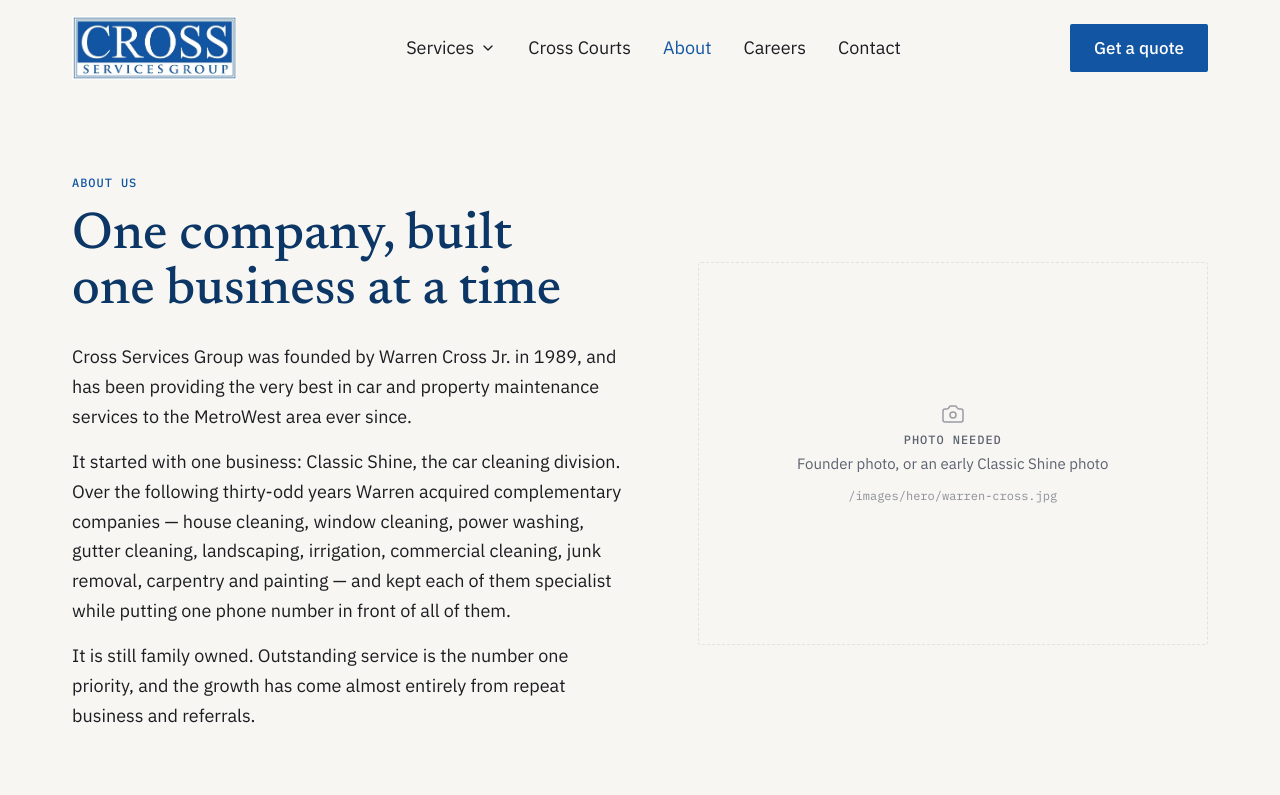
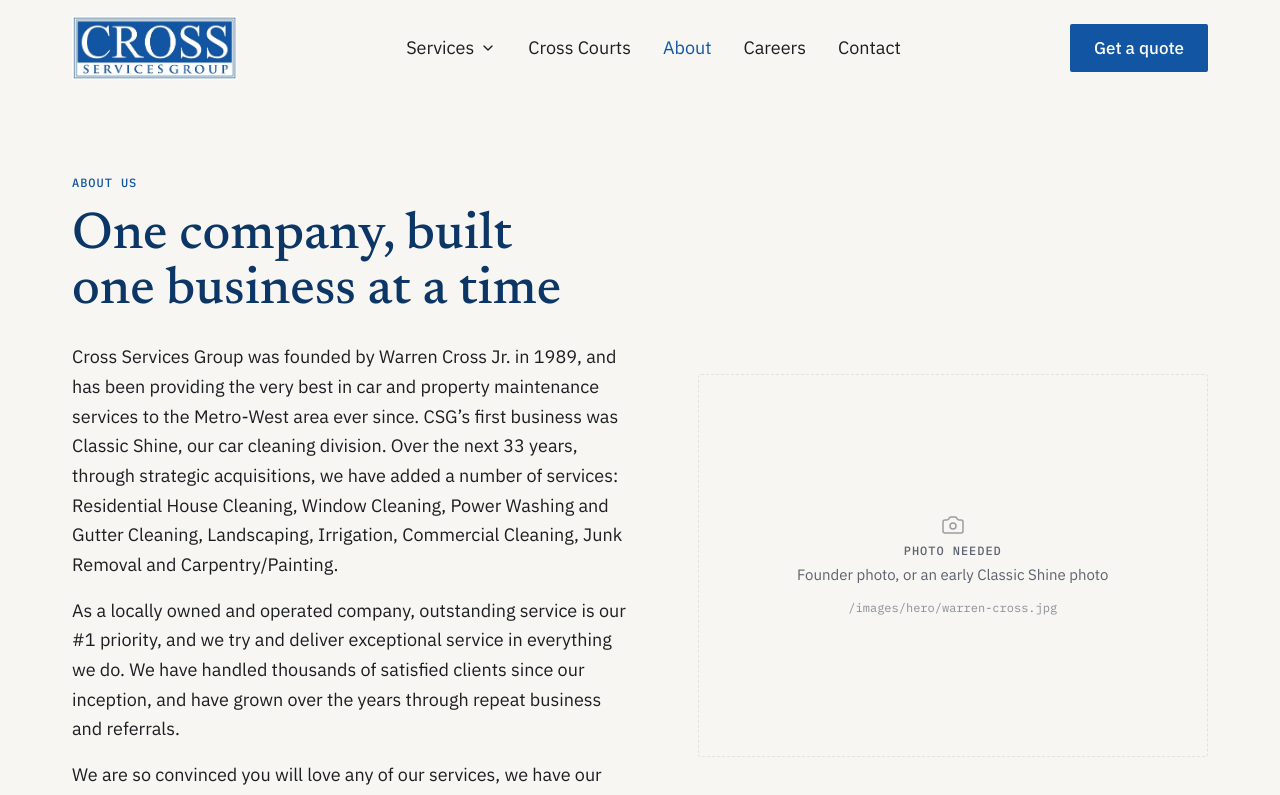
Before and after one commit to crossservicesgroup-ai/CrossServicesSite, a Next.js app: page /about in a window 1280 px wide. Shown: the top 795 px of the page. Built offline with nearby package versions, Linux system fonts and the light colour scheme.

Commit message:
Update About page copy with official company description
Co-Authored-By: Claude Sonnet 5 <noreply@anthropic.com>

```diff
--- a/app/about/page.tsx
+++ b/app/about/page.tsx
@@ -31,20 +31,28 @@ export default function AboutPage() {
                 <p>
                   Cross Services Group was founded by Warren Cross Jr. in {site.foundedYear},
                   and has been providing the very best in car and property maintenance
-                  services to the MetroWest area ever since.
+                  services to the Metro-West area ever since. CSG&rsquo;s first business
+                  was Classic Shine, our car cleaning division. Over the next 33 years,
+                  through strategic acquisitions, we have added a number of services:
+                  Residential House Cleaning, Window Cleaning, Power Washing and Gutter
+                  Cleaning, Landscaping, Irrigation, Commercial Cleaning, Junk Removal and
+                  Carpentry/Painting.
                 </p>
                 <p>
-                  It started with one business: Classic Shine, the car cleaning division.
-                  Over the following thirty-odd years Warren acquired complementary
-                  companies — house cleaning, window cleaning, power washing, gutter
-                  cleaning, landscaping, irrigation, commercial cleaning, junk removal,
-                  carpentry and painting — and kept each of them specialist while putting
-                  one phone number in front of all of them.
+                  As a locally owned and operated company, outstanding service is our #1
+                  priority, and we try and deliver exceptional service in everything we
+                  do. We have handled thousands of satisfied clients since our inception,
+                  and have grown over the years through repeat business and referrals.
                 </p>
                 <p>
-                  It is still family owned. Outstanding service is the number one
-                  priority, and the growth has come almost entirely from repeat business
-                  and referrals.
+                  We are so convinced you will love any of our services, we have our
+                  Cross Guarantee: &ldquo;If you are not completely satisfied with the
+                  service we provide, then we will do it again, free of charge. No
+                  Questions Asked.&rdquo;
+                </p>
+                <p>
+                  Thank you for your interest in Cross Services Group, and we look
+                  forward to working with you for many years to come.
                 </p>
               </div>
             </div>
```
